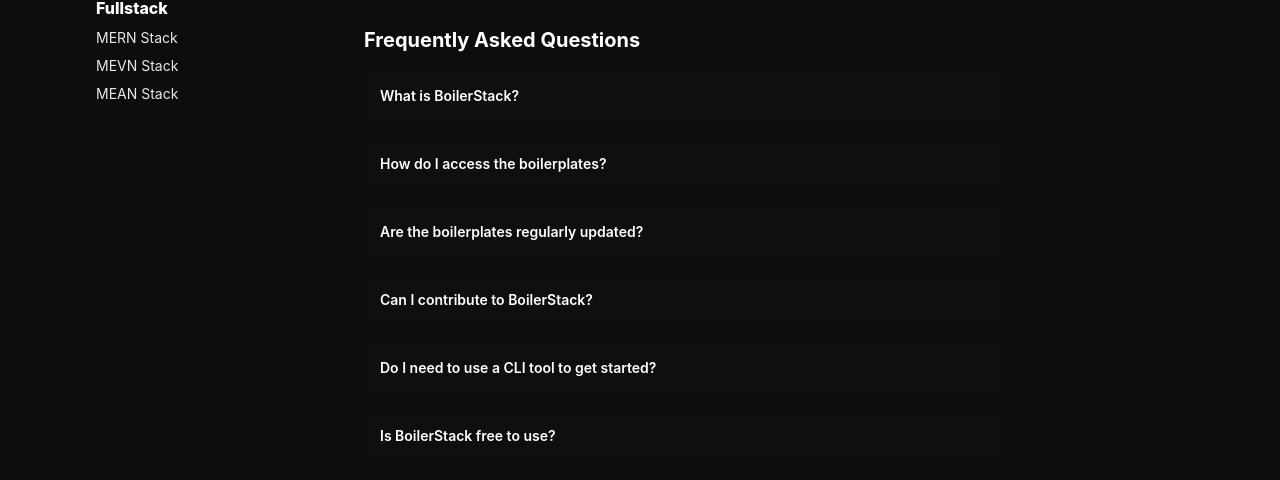
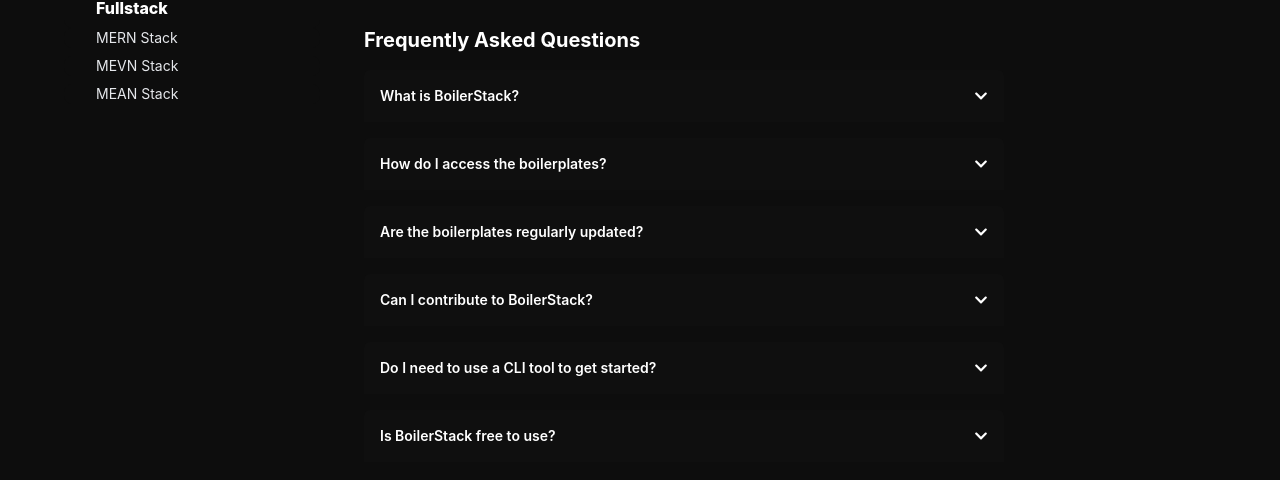
Before and after one commit to yashmandi/boilerstack, a React (Vite) app: page /docs in a window 1280 px wide. Shown: the part 470-950 px from the top of the page. Built offline with nearby package versions, Linux system fonts and the light colour scheme; a web font is replaced by a local one.

Commit message:
faq section ui fix

```diff
--- a/src/pages/Intro.jsx
+++ b/src/pages/Intro.jsx
@@ -1,4 +1,5 @@
 import React, { useState } from "react";
+import { FaChevronDown, FaChevronUp } from "react-icons/fa";
 
 const Intro = () => {
   const [openIndex, setOpenIndex] = useState(null);
@@ -78,10 +79,19 @@
           {faqs.map((faq, index) => (
             <div key={index} className="mb-4">
               <button
-                className="w-full text-left text-white text-sm font-semibold py-4 px-4 bg-[#0f0f0f] hover:bg-[#141414] transition-all rounded-t-md focus:outline-none"
+                className="w-full text-left text-white text-sm font-semibold py-4 px-4 bg-[#0f0f0f] hover:bg-[#141414] transition-all rounded-t-md focus:outline-none flex items-center justify-between"
                 onClick={() => toggleFAQ(index)}
               >
                 {faq.question}
+                <span
+                  className={`transition-transform duration-500 ${openIndex === index ? 'rotate-180' : 'rotate-0'}`}
+                >
+                  {!openIndex === index ? (
+                    <FaChevron className="text-white" />
+                  ) : (
+                    <FaChevronDown className="text-white" />
+                  )}
+                </span>
               </button>
               {openIndex === index && (
                 <div className="bg-[#0f0f0f] hover:bg-[#141414] text-white p-4 rounded-b-md text-sm">
```
